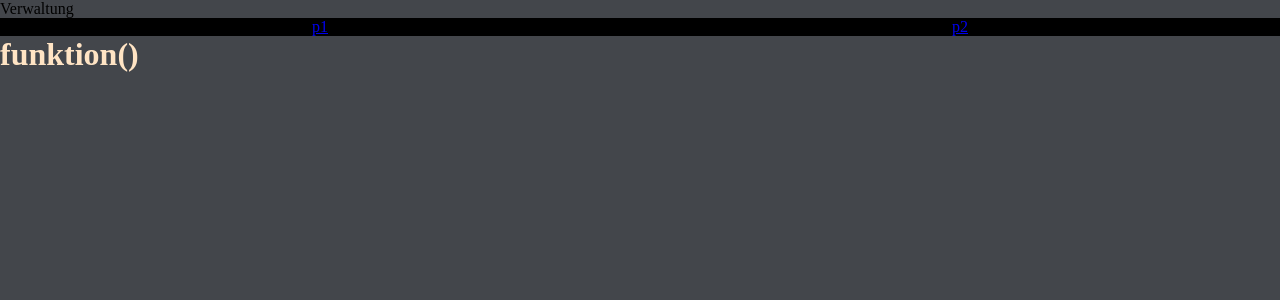
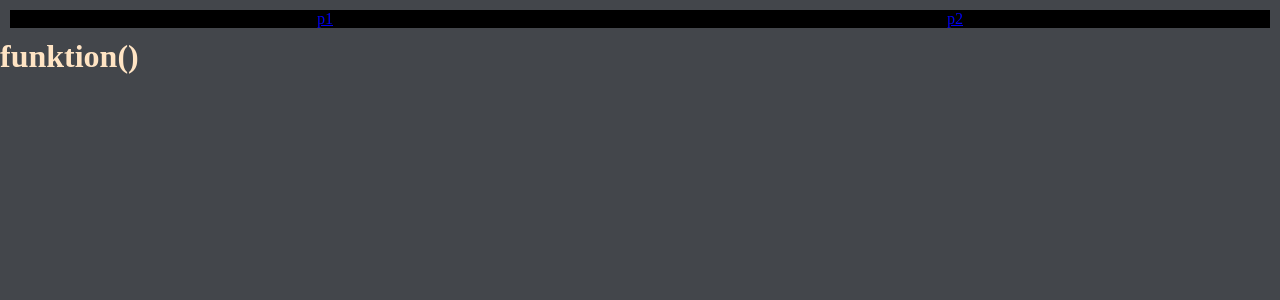
Before and after one commit to justforaprogramm/Web, a PHP site: page /Verwaltung.html in a window 1280 px wide. Shown: the top 300 px of the page. Run offline with PHP 8.4, Linux system fonts and the light colour scheme.

Commit message:
v1.1.7 fix css

```diff
--- a/index/style.css
+++ b/index/style.css
@@ -1,6 +1,6 @@
 *{
     margin: 0;
-    display: flex;
+    display: flex-box;
     flex-direction: column;
 }
 nav{
@@ -10,6 +10,7 @@
     flex-direction: row;
     align-items: center;
     justify-content: space-around;
+    margin: 10px;
 }
 body{
     background-color: rgb(67, 70, 75);
```
